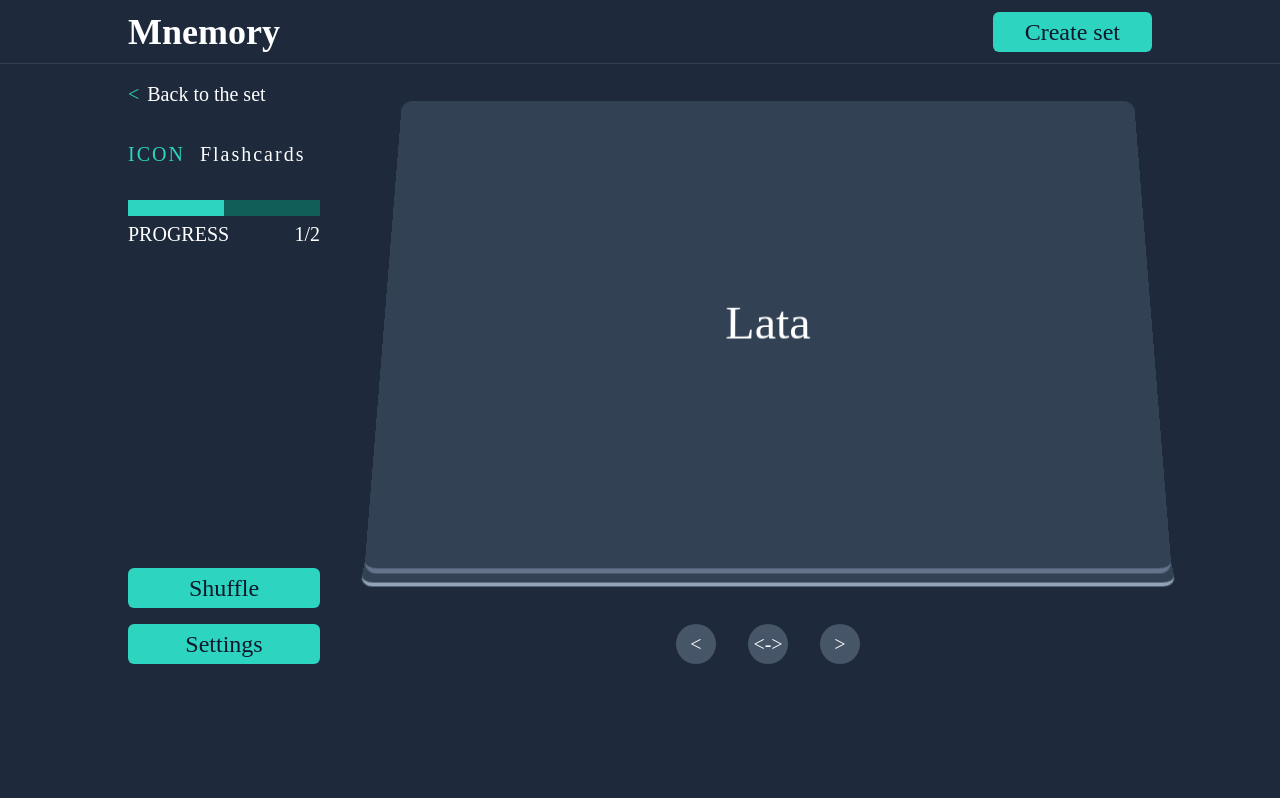
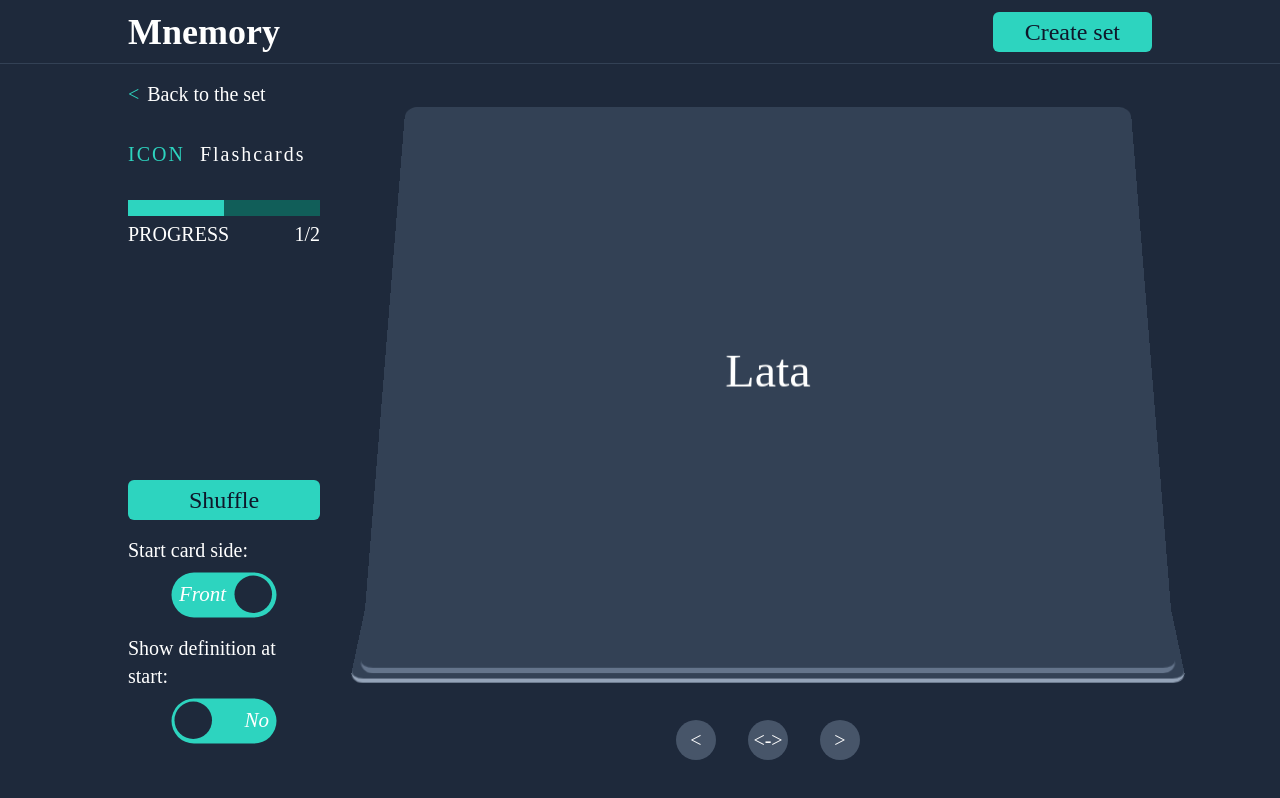
Before and after one commit to Shysh-Oleksandr/mnemory, a React (Create React App) app: page /set/1/learn/flashcards in a window 1280 px wide. Built offline with nearby package versions, Linux system fonts and the light colour scheme.

Commit message:
Made flashcards settings checkboxes.

```diff
--- /dev/null
+++ b/src/components/UI/ToggleBtn.tsx
@@ -0,0 +1,37 @@
+import React, { Dispatch } from "react";
+import { Action } from "redux";
+
+type Props = {
+  defaultChecked: boolean;
+  firstIcon: string;
+  secondIcon: string;
+  onChange: () => void;
+  id: string;
+};
+
+function ToggleBtn({
+  defaultChecked,
+  firstIcon,
+  secondIcon,
+  onChange,
+  id,
+}: Props) {
+  return (
+    <button className="block mb-6 mt-4 mx-auto">
+      <input
+        onChange={onChange}
+        type="checkbox"
+        className="toggle-checkbox"
+        defaultChecked={defaultChecked}
+        id={id}
+      />
+      <label htmlFor={id} className="toggle-btn">
+        <i className="first-icon">{firstIcon}</i>
+        <i className="second-icon">{secondIcon}</i>
+        <div className={`ball`}></div>
+      </label>
+    </button>
+  );
+}
+
+export default ToggleBtn;
--- a/src/components/set/FlashcardsInfo.tsx
+++ b/src/components/set/FlashcardsInfo.tsx
@@ -1,9 +1,11 @@
 import React from "react";
-import { useSelector } from "react-redux";
+import { useDispatch, useSelector } from "react-redux";
 import { Link } from "react-router-dom";
 import { getCurrentSet } from "../../Helpers/functions";
-import { State } from "../../state";
+import { actionCreactors, State } from "../../state";
 import { ITerm } from "../termCard/Term";
+import { bindActionCreators } from "redux";
+import ToggleBtn from "../UI/ToggleBtn";
 
 type Props = {
   shuffleTerms: () => void;
@@ -20,10 +22,17 @@ const FlashcardsInfo = ({
 }: Props) => {
   const termsLength = shuffledTerms.length;
   const mnemoryState = useSelector((state: State) => state.mnemory);
+  const learnState = useSelector((state: State) => state.learn);
   const currentSet = getCurrentSet(mnemoryState);
   const savedSet = currentSet.savedSet;
+  const dispatch = useDispatch();
+  const { setIsStartSideFront, setShowDefinition } = bindActionCreators(
+    actionCreactors,
+    dispatch
+  );
   return (
-    <div className="learn-cards-info basis-1/5 mr-16">
+    <div className="learn-cards-info basis-1/5 mr-16 flex flex-col justify-between">
+      <div>
         <Link to={`/set/${savedSet.setId + 1}`} className="text-xl">
           <span className="text-teal-400 mr-2">{`<`}</span>
           Back to the set
@@ -31,7 +40,7 @@ const FlashcardsInfo = ({
         <h4 className="text-xl tracking-widest my-8">
           <span className="mr-2 text-teal-400">ICON</span> Flashcards
         </h4>
-      <div>
+
         <div className="learn-cards-progress-bar h-4 w-full bg-teal-800">
           <div
             style={{
@@ -52,11 +61,32 @@ const FlashcardsInfo = ({
             </>
           )}
         </div>
-        <div className="mt-80">
+      </div>
+      <div className="mt-4">
         <button onClick={shuffleTerms} className="btn block w-full mb-4">
           Shuffle
         </button>
-          <button className="btn block w-full">Settings</button>
+        <div>
+          <div>
+            <h4 className="text-xl">Start card side:</h4>
+            <ToggleBtn
+              onChange={setIsStartSideFront}
+              defaultChecked={learnState.isStartSideFront}
+              firstIcon="Front"
+              secondIcon="Back"
+              id={`startSideFrontCheckbox`}
+            />
+          </div>
+          <div>
+            <h4 className="text-xl">Show definition at start:</h4>
+            <ToggleBtn
+              onChange={setShowDefinition}
+              defaultChecked={learnState.showDefinition}
+              firstIcon="Yes"
+              secondIcon="No"
+              id={`showDefinitionCheckbox`}
+            />
+          </div>
         </div>
       </div>
     </div>
--- a/src/components/set/TermCard.tsx
+++ b/src/components/set/TermCard.tsx
@@ -34,7 +34,8 @@ const TermCard = ({
         <div className="term-images justify-center flex p-4 grow items-start">
           <KeywordsList term={currentTerm} isBigSize={true} />
         </div>
-        {showDefinition ? (
+        {currentTerm.definition &&
+          (showDefinition ? (
             <h4 className="w-full px-8 py-3 text-center bg-slate-900 rounded-b-xl text-2xl">
               {currentTerm.definition}
             </h4>
@@ -48,7 +49,7 @@ const TermCard = ({
             >
               Show definition
             </button>
-        )}
+          ))}
       </div>
     </div>
   );
--- a/src/pages/LearnFlashcardsPage.tsx
+++ b/src/pages/LearnFlashcardsPage.tsx
@@ -2,6 +2,7 @@ import React, { useEffect, useRef, useState } from "react";
 import { useSelector } from "react-redux";
 import { Link } from "react-router-dom";
 import FlashcardsInfo from "../components/set/FlashcardsInfo";
+import KeywordsList from "../components/set/KeywordsList";
 import TermCard from "../components/set/TermCard";
 import { ITerm } from "../components/termCard/Term";
 import { calcTermsLeft, getCurrentSet, shuffle } from "../Helpers/functions";
@@ -11,11 +12,19 @@ import "../styles/flashcards.css";
 export const MAX_BG_CARDS = 5;
 
 const LearnFlashcardsPage = () => {
+  const learnState = useSelector((state: State) => state.learn);
+
   const [currentTermIndex, setCurrentTermIndex] = useState<number>(0);
-  const [isCurrentSideFront, setIsCurrentSideFront] = useState<boolean>(true);
+  const [isStartSideFront, setIsStartSideFront] = useState<boolean>(
+    learnState.isStartSideFront
+  );
+  const [isCurrentSideFront, setIsCurrentSideFront] =
+    useState<boolean>(isStartSideFront);
   const [isFinished, setIsFinished] = useState<boolean>(false);
-  const [isStartSideFront, setIsStartSideFront] = useState<boolean>(true);
-  const [showDefinition, setShowDefinition] = useState<boolean>(false);
+  const [updateState, setUpdateState] = useState<boolean>(false);
+  const [showDefinition, setShowDefinition] = useState<boolean>(
+    learnState.showDefinition
+  );
   const mnemoryState = useSelector((state: State) => state.mnemory);
   const currentSet = getCurrentSet(mnemoryState);
   const savedSet = currentSet.savedSet;
@@ -60,7 +69,7 @@ const LearnFlashcardsPage = () => {
   const changeCurrentTerm = (newTermIndex: number) => {
     setCurrentTermIndex(newTermIndex);
     setIsCurrentSideFront(isStartSideFront);
-    setShowDefinition(false);
+    setShowDefinition(learnState.showDefinition);
 
     setCardTransform(newTermIndex);
   };
@@ -69,14 +78,14 @@ const LearnFlashcardsPage = () => {
     setShuffledTerms(shuffle(shuffledTerms));
 
     setCurrentTermIndex(0);
-    isCurrentSideFront || !isStartSideFront
-      ? setShowDefinition(!showDefinition)
-      : setIsCurrentSideFront(isStartSideFront);
+    setUpdateState(!updateState);
+    setIsCurrentSideFront(isStartSideFront);
 
     setCardTransform(0);
   };
 
   const restart = () => {
+    setIsStartSideFront(learnState.isStartSideFront);
     setCardTransform(0);
     setCurrentTermIndex(0);
     setIsFinished(false);
@@ -142,7 +151,13 @@ const LearnFlashcardsPage = () => {
                     style={{ bottom: `${64 + index * 12}px` }}
                     className={`bg-slate-700 h-full w-full rounded-xl absolute left-0 border-solid border-b-4 p-8 border-slate-400 text-5xl flex items-center justify-center`}
                   >
-                    {shuffledTerms[currentTermIndex + 1].term}
+                    {isCurrentSideFront ? (
+                      <div>{shuffledTerms[currentTermIndex + 1].term}</div>
+                    ) : (
+                      <div className="term-images justify-center flex p-4 grow items-start">
+                        <KeywordsList term={currentTerm} isBigSize={true} />
+                      </div>
+                    )}
                   </div>
                 );
               })}
--- a/src/state/Action-creators/index.ts
+++ b/src/state/Action-creators/index.ts
@@ -167,6 +167,22 @@ export const copySavedSet = () => {
   };
 };
 
+export const setShowDefinition = () => {
+  return (dispatch: Dispatch<Action>) => {
+    dispatch({
+      type: ActionType.SET_SHOW_DEFINITION,
+    });
+  };
+};
+
+export const setIsStartSideFront = () => {
+  return (dispatch: Dispatch<Action>) => {
+    dispatch({
+      type: ActionType.SET_IS_START_SIDE_FRONT,
+    });
+  };
+};
+
 export const setKeywordInfo = (
   name: string,
   description: string,
--- a/src/state/Action-types/index.ts
+++ b/src/state/Action-types/index.ts
@@ -17,4 +17,6 @@ export enum ActionType {
   COPY_SAVED_SET = "Copy saved set",
   SET_ARE_IMAGES_LOADING = "Set are images loading",
   SET_SHOW_CONFIRM_MODAL = "Set show confirm modal",
+  SET_SHOW_DEFINITION = "Set show definition",
+  SET_IS_START_SIDE_FRONT = "Set is start card front",
 }
--- a/src/state/Actions/index.ts
+++ b/src/state/Actions/index.ts
@@ -99,6 +99,14 @@ interface SetShowConfirmModalAction {
   };
 }
 
+interface SetIsStartSideFront {
+  type: ActionType.SET_IS_START_SIDE_FRONT;
+}
+
+interface SetShowDefinition {
+  type: ActionType.SET_SHOW_DEFINITION;
+}
+
 export type Action =
   | AddingAction
   | DeletingAction
@@ -117,4 +125,6 @@ export type Action =
   | CopySavedSetAction
   | SetAreImagesLoadingAction
   | SetShowConfirmModalAction
+  | SetShowDefinition
+  | SetIsStartSideFront
   | DeletingKeywordAction;
--- /dev/null
+++ b/src/state/Reducers/LearnReducer.ts
@@ -0,0 +1,30 @@
+import { Dispatch } from "react";
+import { ITerm } from "../../components/termCard/Term";
+import { setNewTerms, validateTerms } from "../../Helpers/functions";
+import { ActionType } from "../Action-types";
+import { Action } from "../Actions";
+import { getCurrentSet } from "./../../Helpers/functions";
+
+export interface ILearn {
+  isStartSideFront: boolean;
+  showDefinition: boolean;
+}
+
+const initialState: ILearn = {
+  isStartSideFront: true,
+  showDefinition: false,
+};
+
+const learnReducer = (state: ILearn = initialState, action: Action): ILearn => {
+  switch (action.type) {
+    case ActionType.SET_IS_START_SIDE_FRONT:
+      return { ...state, isStartSideFront: !state.isStartSideFront };
+    case ActionType.SET_SHOW_DEFINITION:
+      return { ...state, showDefinition: !state.showDefinition };
+
+    default:
+      return state;
+  }
+};
+
+export default learnReducer;
--- a/src/state/Reducers/index.ts
+++ b/src/state/Reducers/index.ts
@@ -1,8 +1,10 @@
 import { combineReducers } from "redux";
+import learnReducer from "./LearnReducer";
 import mnemoryReducer from "./MnemoryReducer";
 
 const reducers = combineReducers({
   mnemory: mnemoryReducer,
+  learn: learnReducer,
 });
 
 export default reducers;
--- a/src/styles/flashcards.css
+++ b/src/styles/flashcards.css
@@ -12,6 +12,8 @@
 }
 
 .learn-cards-content {
+  min-height: 85vh;
+
   perspective: 1200px;
   -webkit-perspective: 1200px;
   -moz-perspective: 1200px;
@@ -71,3 +73,33 @@
 .set-keyword:hover .keyword-description-text {
   @apply opacity-100;
 }
+
+.toggle-btn {
+  @apply bg-teal-400 rounded-[50px] cursor-pointer flex items-center justify-between p-[5px] relative h-[30px] w-[70px] md:scale-150 sm:scale-125 scale-110;
+}
+
+.toggle-btn i {
+  @apply text-sm;
+}
+
+.toggle-checkbox {
+  @apply absolute opacity-0;
+}
+
+.toggle-checkbox:checked + .toggle-btn .ball {
+  @apply translate-x-[40px];
+}
+
+.toggle-checkbox:checked + .toggle-btn .second-icon,
+.toggle-btn .first-icon {
+  @apply opacity-0;
+}
+
+.toggle-checkbox:checked + .toggle-btn .first-icon,
+.toggle-btn .second-icon {
+  @apply opacity-100;
+}
+
+.toggle-btn .ball {
+  @apply rounded-full bg-slate-800 transition-transform absolute top-[2px] left-[2px] h-[25px] w-[25px] translate-x-0;
+}
```
Lines whose indentation alone changed are shown as unchanged.
